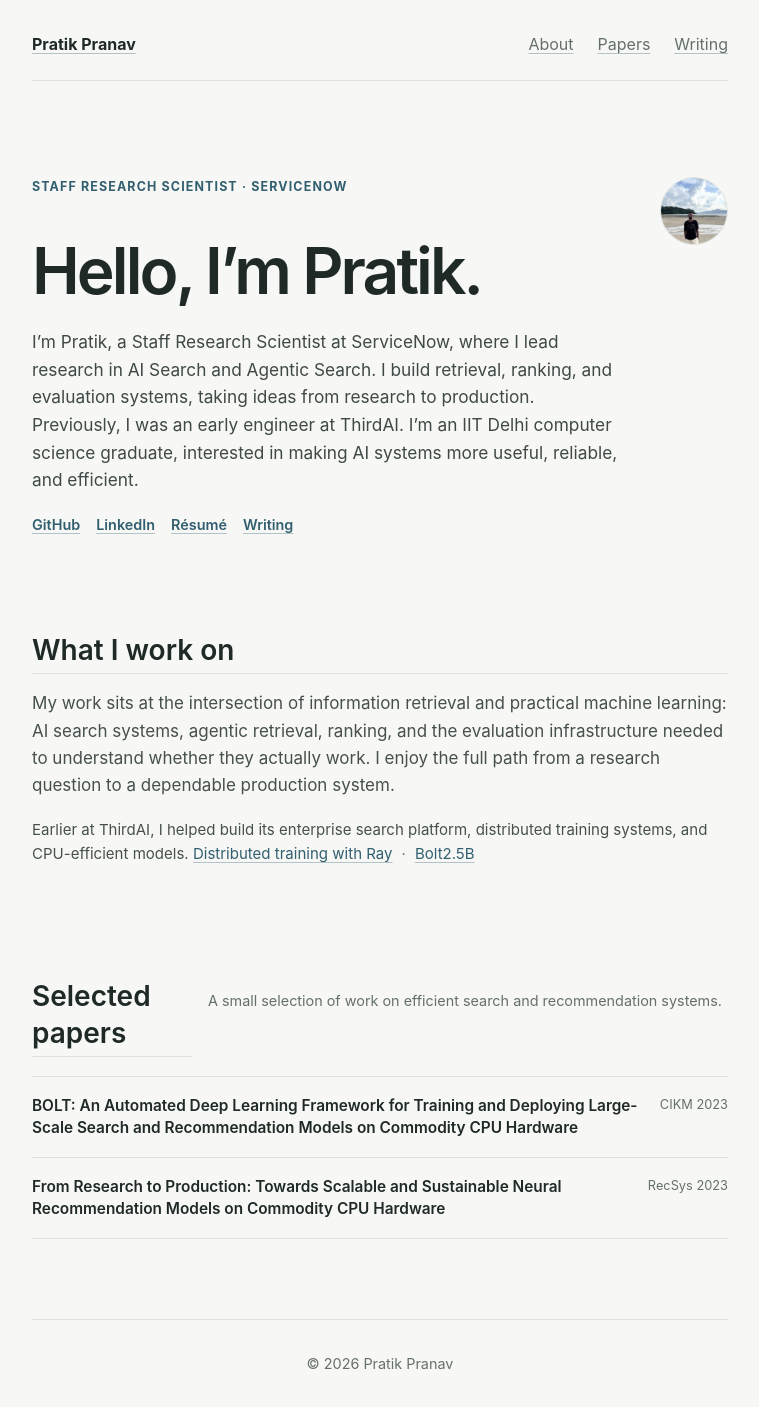
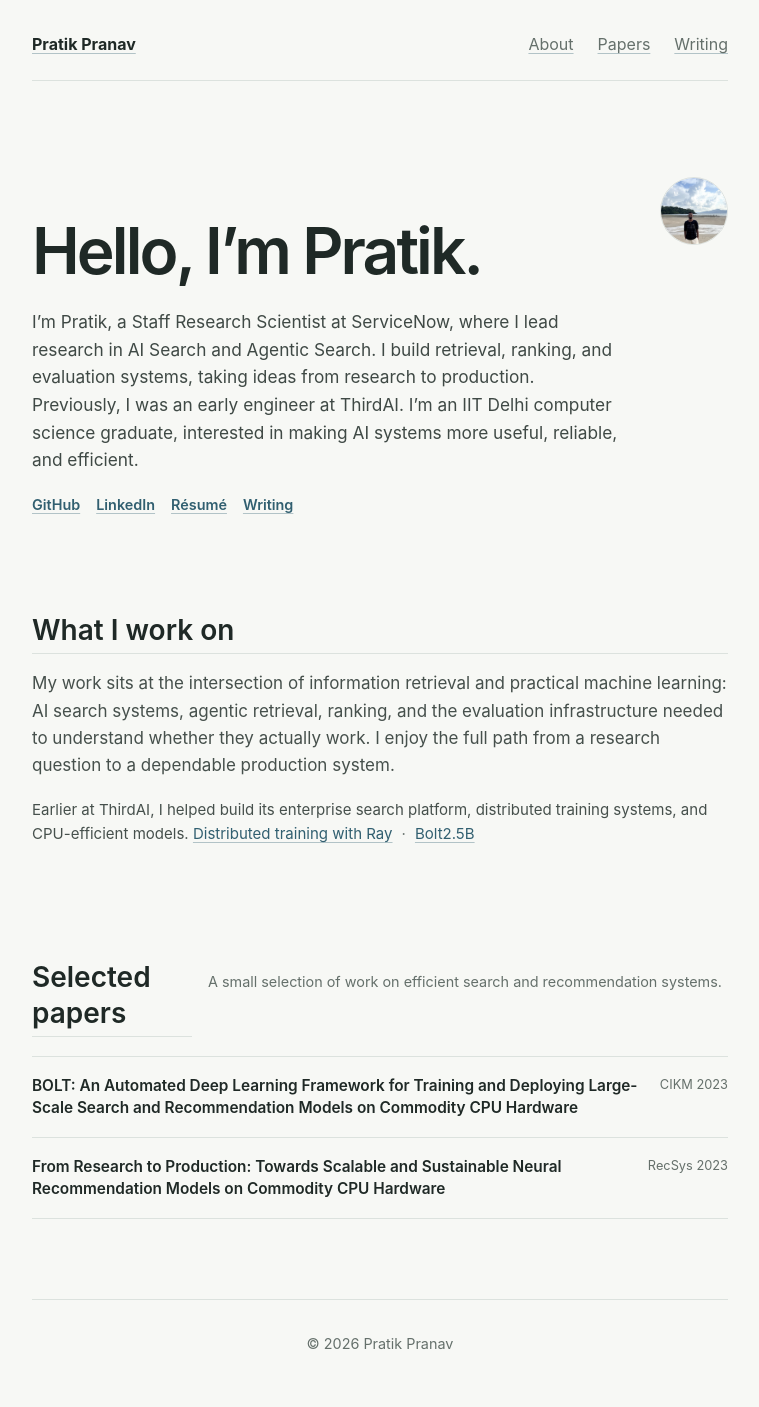
Before and after one commit to pratkpranav/pratkpranav.github.io, a Jekyll site: the page built from index.html, in a window 1280 px wide. Shown: the whole page, without its empty margins (260-1019 px from the left). Built offline with Jekyll 4.4.1, drawn with Linux system fonts in a browser that asks for light colours.

Commit message:
Remove role label from homepage hero

```diff
--- a/assets/css/modern.css
+++ b/assets/css/modern.css
@@ -115,15 +115,6 @@ nav {
     grid-template-columns: minmax(0, 1fr) auto;
     align-items: start;
     gap: 2.5rem;
-}
-
-.eyebrow {
-    margin-bottom: 1rem;
-    color: var(--accent-color);
-    font-size: 0.78rem;
-    font-weight: 700;
-    letter-spacing: 0.09em;
-    text-transform: uppercase;
 }
 
 .intro {
--- a/index.html
+++ b/index.html
@@ -6,7 +6,6 @@ title: Pratik Pranav
 <section class="hero" aria-labelledby="intro-title">
     <div class="hero-content">
         <div class="hero-text">
-            <p class="eyebrow">Staff Research Scientist · ServiceNow</p>
             <h1 id="intro-title">Hello, I’m Pratik.</h1>
             <p class="intro">
                 I’m Pratik, a Staff Research Scientist at ServiceNow, where I lead research in AI Search and Agentic
```
